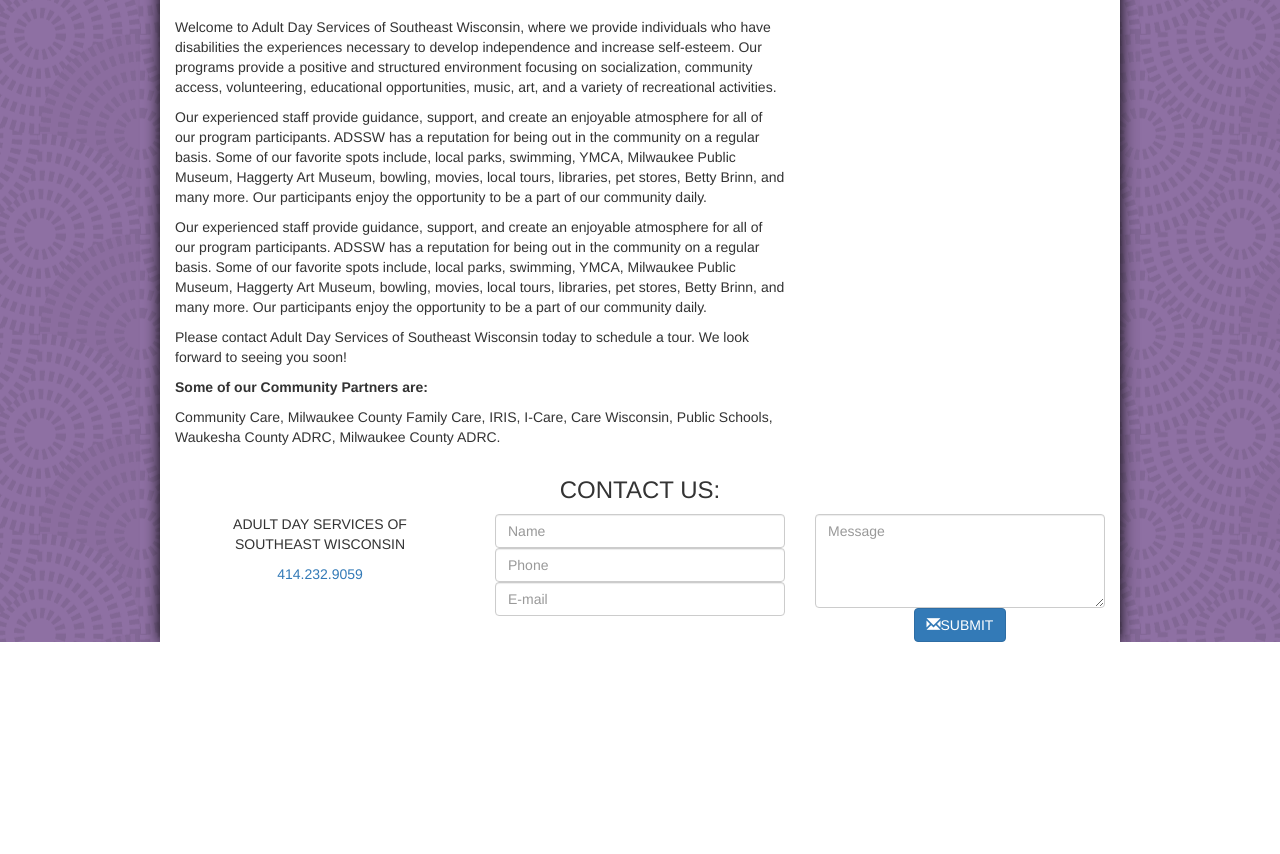
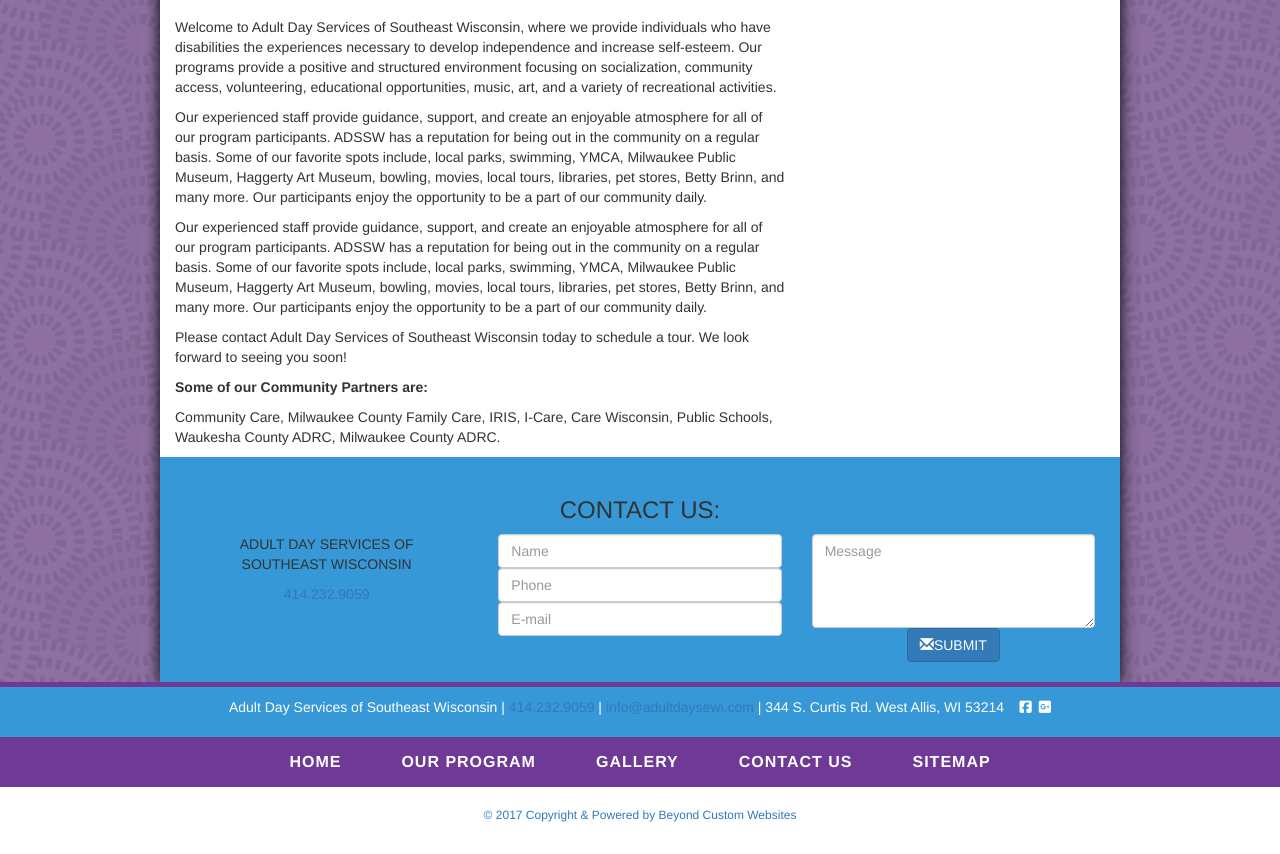
Before and after one commit to Brucato7/adultdaysewi.com-recreation-for-bpl, a plain HTML site: page index.html in a window 1280 px wide. Shown: the part 774-1628 px from the top of the page. Before the commit the page ends 1416 px from the top, so only its background shows below. Drawn offline with nearby package versions, Linux system fonts and the light colour scheme.

Commit message:
Added Footer

```diff
--- a/index.css
+++ b/index.css
@@ -73,3 +73,43 @@ div.carousel-inner {
 	background-color: #fff;
 	box-shadow: 0px 0px 15px #000;
 }
+
+#contactDiv {
+	background-color: #3698d6;
+	padding: 20px 10px;
+}
+
+#footer {
+	background-color: #6f3996;
+	color: #fff;
+	font-size: 14px;
+	padding: 5px 0px 0px 0px;
+}
+
+#footerContact {
+	background-color: #3698d6;
+	padding:10px;
+}
+
+#footerNav .navbar-default {
+	background-color: #6f3996;
+	border: none;
+	display: flex;
+	justify-content: center;
+	margin: 0px;
+}
+
+#footerNav .navbar-default .navbar-nav>li>a {
+	color: #fff;
+}
+#footerNav .navbar-default .navbar-nav>li>a:focus,
+#footerNav .navbar-default .navbar-nav>li>a:hover {
+	background-color: #6f3996;
+	color: #3698d6;
+}
+
+#copyright {
+	background-color: #fff;
+	font-size: 12px;
+	padding: 20px;
+}
--- a/index.html
+++ b/index.html
@@ -5,6 +5,8 @@
 	<title>Day Programs for Adults</title>
 	<!-- CSS CDN for Bootstrap -->
 	<link rel="stylesheet" href="https://maxcdn.bootstrapcdn.com/bootstrap/3.3.7/css/bootstrap.min.css">
+	<script src="https://use.fontawesome.com/87d1045889.js"></script>
+	<link href="https://fonts.googleapis.com/css?family=Nunito" rel="stylesheet">
 	<link rel='stylesheet' href='./index.css'>
 </head>
 <body>
@@ -104,7 +106,8 @@
 					<p>Facebook feed Holder</p>
 				</div>
 			</div>
-			<div class="row" align="center">
+			<!--Contact-->
+			<div id="contactDiv" class="row" align="center">
 				<h3 class="text-uppercase">Contact Us:</h3>
 				<div class="col-sm-4">
 					<div class="row">
@@ -134,10 +137,30 @@
 					</form>
 				</div>
 			</div>
-
-
 		</div>
-
+		<!--Footer-->
+		<div id="footer" class="container-fluid">
+			<div id="footerContact" class="row">
+				<div class="col-sm-offset-2 col-sm-8" align="center">
+					<p>Adult Day Services of Southeast Wisconsin | <a href="#">414.232.9059</a> | <a href="#">info@adultdaysewi.com</a> | 344 S. Curtis Rd. West Allis, WI 53214 &nbsp&nbsp <i class="fa fa-facebook-square" aria-hidden="true">&nbsp&nbsp</i><i class="fa fa-google-plus-square" aria-hidden="true"></i></p>
+				</div>
+			</div>
+			<div id="footerNav" class="row">
+				<nav class="navbar navbar-default">
+				    <ul class="nav navbar-nav">
+				      	<li class="text-uppercase"><a href="#">home</a></li>
+				      	<li class="text-uppercase"><a href="#">Our Program</a></li>
+				      	<li class="text-uppercase"><a href="#">gallery</a></li>
+		        		<li class="text-uppercase"><a href="#">contact us</a></li>
+		        		<li class="text-uppercase"><a href="#">sitemap</a></li>
+				    </ul>
+				</nav>
+			</div>
+		</div>
+		<!--Copyright-->
+		<div id="copyright" class="container-fluid" align='center'>
+			<p><a href="#">© 2017 Copyright & Powered by Beyond Custom Websites</a></p>
+		</div>
 
 	</div>
 	<!-- Javascript CDNs for Bootstrap -->
```
